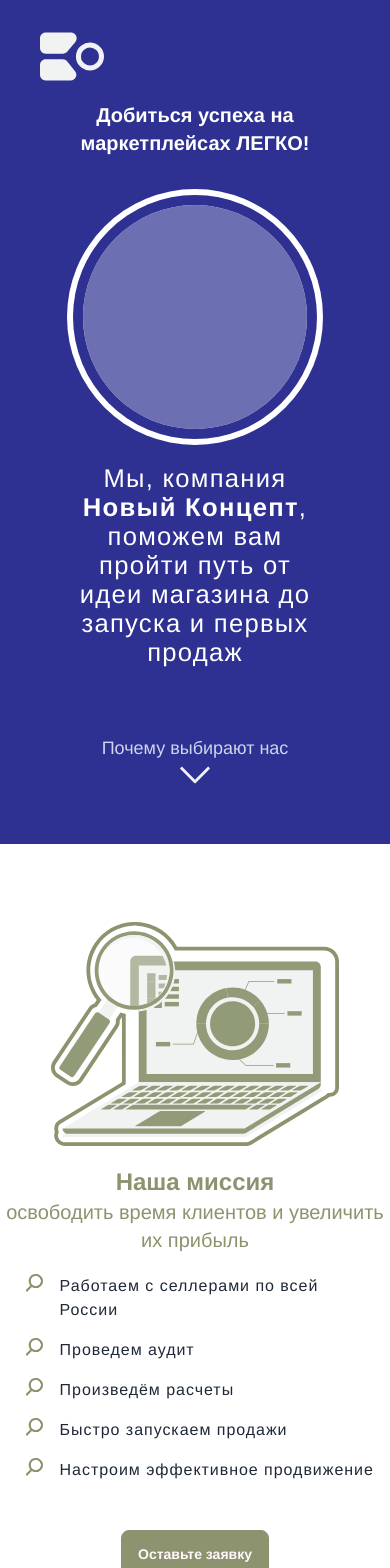
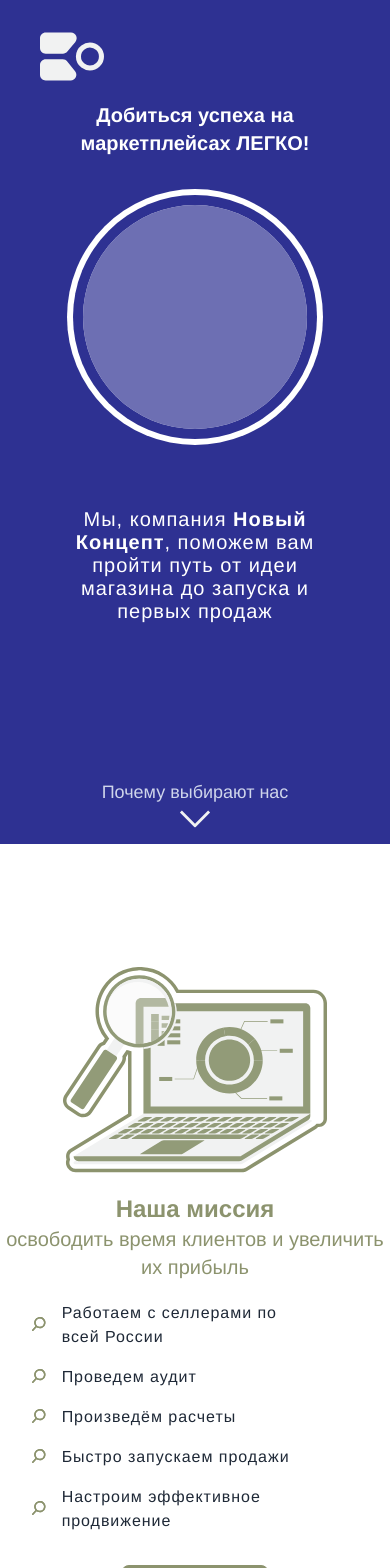
Before and after one commit to Najibmansour/novyi-koncept, a Next.js app: page / in a window 390 px wide. Shown: the top 1568 px of the page. Built offline with nearby package versions, Linux system fonts and the light colour scheme.

Commit message:
fixed some ui

```diff
--- a/package.json
+++ b/package.json
@@ -14,7 +14,8 @@
     "react": "^18",
     "react-dom": "^18",
     "react-hook-form": "^7.50.1",
-    "react-player": "^2.14.1"
+    "react-player": "^2.14.1",
+    "sonner": "^1.4.0"
   },
   "devDependencies": {
     "autoprefixer": "^10.0.1",
--- a/src/app/layout.js
+++ b/src/app/layout.js
@@ -1,3 +1,4 @@
+import { Toaster } from "sonner";
 import "./globals.css";
 
 export const metadata = {
@@ -8,6 +9,7 @@ export const metadata = {
 export default function RootLayout({ children }) {
   return (
     <html lang="en">
+      <Toaster position="top-center" richColors />
       <body className=" font-['Helvetica-Bold',Helvetica]">{children}</body>
     </html>
   );
--- a/src/components/Pages/page2.jsx
+++ b/src/components/Pages/page2.jsx
@@ -8,7 +8,7 @@ import ModalButton from "../modal/modalButton";
 
 const Page2 = () => {
   return (
-    <div className="flex justify-center items-center w-screen h-screen flex-col lg:gap-16 gap-8 lg:mt-5">
+    <div className="flex justify-center items-center w-screen h-screen flex-col lg:gap-16 gap-8 mt-10">
       <div className="grid gap-y-5 lg:grid-cols-2 lg:grid-rows-3 grid-cols-1 ">
         <div className="lg:col-span-2  flex flex-col items-center lg:order-first ">
           <p className="font-semibold lg:text-5xl text-2xl lg:w-[50rem] text-center text-secondary">
--- a/src/components/modal/modal.jsx
+++ b/src/components/modal/modal.jsx
@@ -2,6 +2,7 @@
 import React, { useRef, useState } from "react";
 import emailjs from "emailjs-com";
 import { useForm } from "react-hook-form";
+import { toast } from "sonner";
 
 const ModalForm = () => {
   const form = useRef();
@@ -17,26 +18,6 @@ const ModalForm = () => {
     watch,
     formState: { errors },
   } = useForm();
-
-  // const sendEmail = (e) => {
-  //   e.preventDefault();
-  //   console.log(form.current);
-  //   emailjs
-  //     .send(
-  //       "novo-concept-service-vqw",
-  //       "template_vthxzz5",
-  //       { from_name: name, from_email: mail, from_phone: tel, message: desc },
-  //       "FTfq34dz5c8TJFC5s"
-  //     )
-  //     .then(
-  //       (result) => {
-  //         console.log(result.text);
-  //       },
-  //       (error) => {
-  //         console.log(error.text);
-  //       }
-  //     );
-  // };
 
   const onSubmit = (data) => {
     console.log(data);
@@ -60,6 +41,16 @@ const ModalForm = () => {
           console.log(error.text);
         }
       );
+    document.getElementById("my_modal_5").close();
+    toast.info("Request sent succesfuly", {
+      unstyled: false,
+      classNames: {
+        toast: "bg-white rounded-xl p-3",
+        title: "text-red-400 text-xl",
+        description: "text-red-400",
+      },
+      duration: 2500,
+    });
   };
   return (
     <div>
--- a/src/components/page 1/FooterP1.jsx
+++ b/src/components/page 1/FooterP1.jsx
@@ -3,7 +3,7 @@ import DownArrow from "../svgs/downArrow";
 
 const FooterP1 = () => {
   return (
-    <div className="text-primary-content flex flex-col justify-end items-center flex-1 lg:pb-10 pb-14 ">
+    <div className="text-primary-content flex flex-col justify-end items-center flex-1 lg:pb-10 pb-3 ">
       <div className=" animate-bounce  flex flex-col items-center">
         <p className="lg:text-xl text-lg lg:mb-4 mb-1">Почему выбирают нас</p>
         <DownArrow className="lg:w-10 w-8" />
--- a/src/components/page 1/HeroP1.jsx
+++ b/src/components/page 1/HeroP1.jsx
@@ -7,7 +7,7 @@ const HeroP1 = () => {
       <AvatarP1 />
       <div className="lg:flex items-center ">
         <div className="w-80 h-48 flex justify-center items-center ">
-          <p className="font-normal text-white lg:w-[100%] w-[80%] text-[1.6rem] leading-[normal] tracking-wider text-center lg:text-4xl lg:text-left">
+          <p className="font-normal text-white lg:w-[100%] w-[80%] text-[1.6rem] leading-[normal] tracking-wider text-center lg:text-4xl text-xl lg:text-left">
             Мы, компания <span className="font-bold">Новый Концепт</span>
             <span>
               , поможем вам пройти путь от идеи магазина до запуска и первых
--- a/src/components/page 2/PointsText.jsx
+++ b/src/components/page 2/PointsText.jsx
@@ -33,13 +33,13 @@ const PointsText = (props) => {
   return (
     <div {...props}>
       <div className="flex lg:items-center">
-        <ul className="lg:mr-20 lg:pl-10">
+        <ul className="lg:mr-20 lg:pl-10 pl-4 lg:gap-5 gap-4 flex flex-col w-[79%]">
           {descList.map((e) => {
             return (
-              <li key={e.id} className="gap-10">
-                <p className="flex flex-row items-start lg:w-[100%] w-[87%] mx-auto">
+              <li key={e.id} className="">
+                <p className="flex flex-row items-center lg:w-[100%] w-[90%] mx-auto">
                   <Bullet />
-                  <span className="pl-4 lg:text-2xl pb-4 tracking-[0.06rem] w-96">
+                  <span className="pl-4 lg:text-2xl text-wrap tracking-[0.06rem] w-96">
                     {e.title}
                   </span>
                 </p>
--- a/src/components/svgs/laptop.jsx
+++ b/src/components/svgs/laptop.jsx
@@ -4,7 +4,7 @@ const Laptop = (props) => {
   return (
     <div className="flex  lg:justify-start justify-center" {...props}>
       <svg
-        className="lg:w-[30rem] w-[18rem]"
+        className="lg:w-[30rem] w-[16.5rem]"
         viewBox="0 0 454 353"
         fill="none"
         xmlns="http://www.w3.org/2000/svg"
--- a/src/components/svgs/logo/Telegram_Logo.jsx
+++ b/src/components/svgs/logo/Telegram_Logo.jsx
@@ -10,7 +10,7 @@ export default function Telegram_Logo(props) {
         d="M52.3654 26.9997C52.3654 13.2887 41.2505 2.17383 27.5396 2.17383C13.8286 2.17383 2.71375 13.2887 2.71375 26.9997C2.71375 40.7106 13.8286 51.8255 27.5396 51.8255C41.2505 51.8255 52.3654 40.7106 52.3654 26.9997Z"
         fill="#2E3192"
         stroke="#6A6DBD"
-        stroke-width="4"
+        strokeWidth="4"
       />
       <path
         d="M14.2603 26.7108C21.4797 23.4994 26.2938 21.3822 28.7026 20.3591C35.58 17.4385 37.0091 16.9311 37.9406 16.9142C38.1454 16.9107 38.6035 16.9625 38.9002 17.2083C39.1508 17.4159 39.2197 17.6963 39.2527 17.8931C39.2857 18.0899 39.3267 18.5382 39.294 18.8885C38.9213 22.8867 37.3088 32.5894 36.4883 37.0674C36.1412 38.9623 35.4576 39.5976 34.7959 39.6598C33.3578 39.7949 32.2656 38.6894 30.8728 37.7571C28.6931 36.2983 27.4618 35.3901 25.346 33.9667C22.901 32.3216 24.486 31.4174 25.8795 29.9396C26.2441 29.553 32.5806 23.6682 32.7033 23.1344C32.7186 23.0676 32.7329 22.8187 32.5881 22.6874C32.4432 22.556 32.2295 22.6009 32.0753 22.6366C31.8567 22.6873 28.3747 25.0371 21.6293 29.6862C20.6409 30.3791 19.7458 30.7167 18.9437 30.699C18.0595 30.6795 16.3586 30.1886 15.0941 29.7689C13.5432 29.2541 12.3106 28.9821 12.4179 28.1079C12.4738 27.6525 13.0879 27.1868 14.2603 26.7108Z"
```
Also changed, not shown: src/components/svgs/logo/Vk_Logo.jsx (+2 -2 lines), src/components/svgs/logo/vectors/Vector9.jsx (+2 -2 lines), 1 other file (tests, documents, lock files or other folders).
